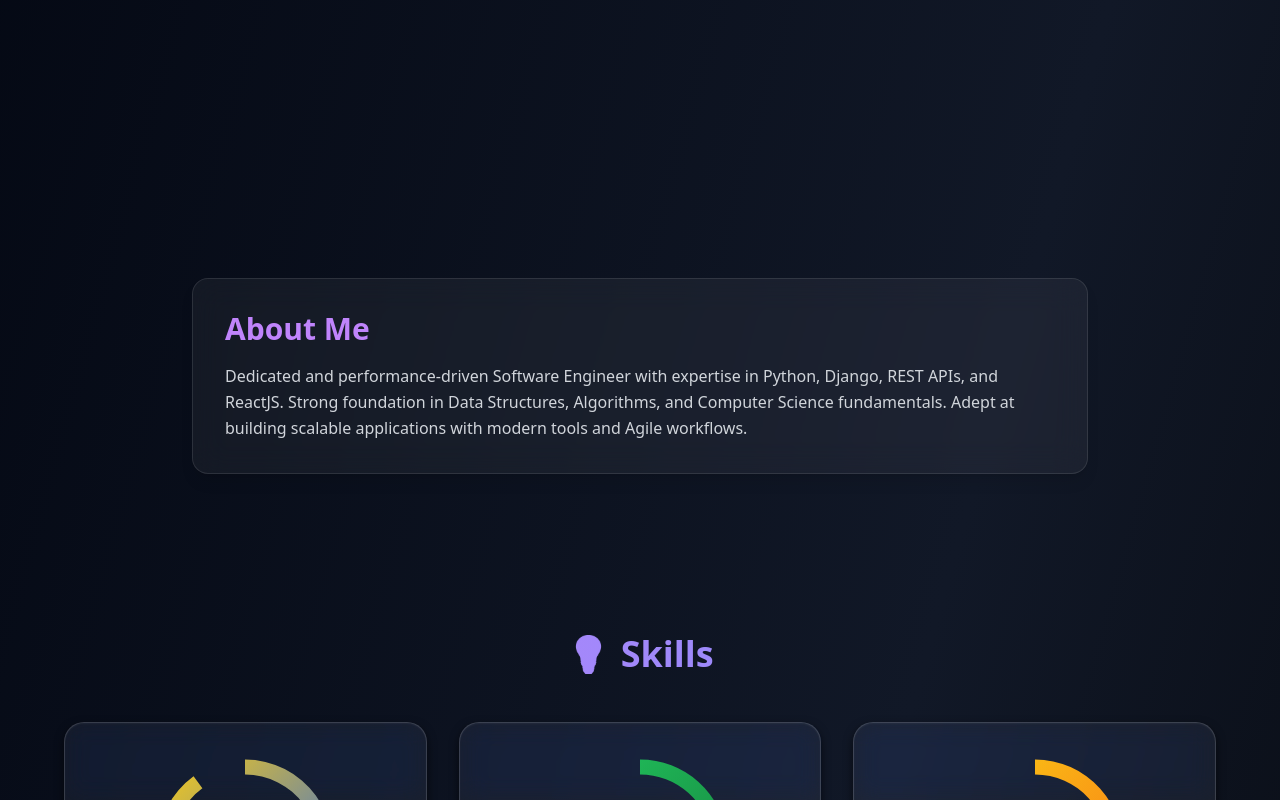
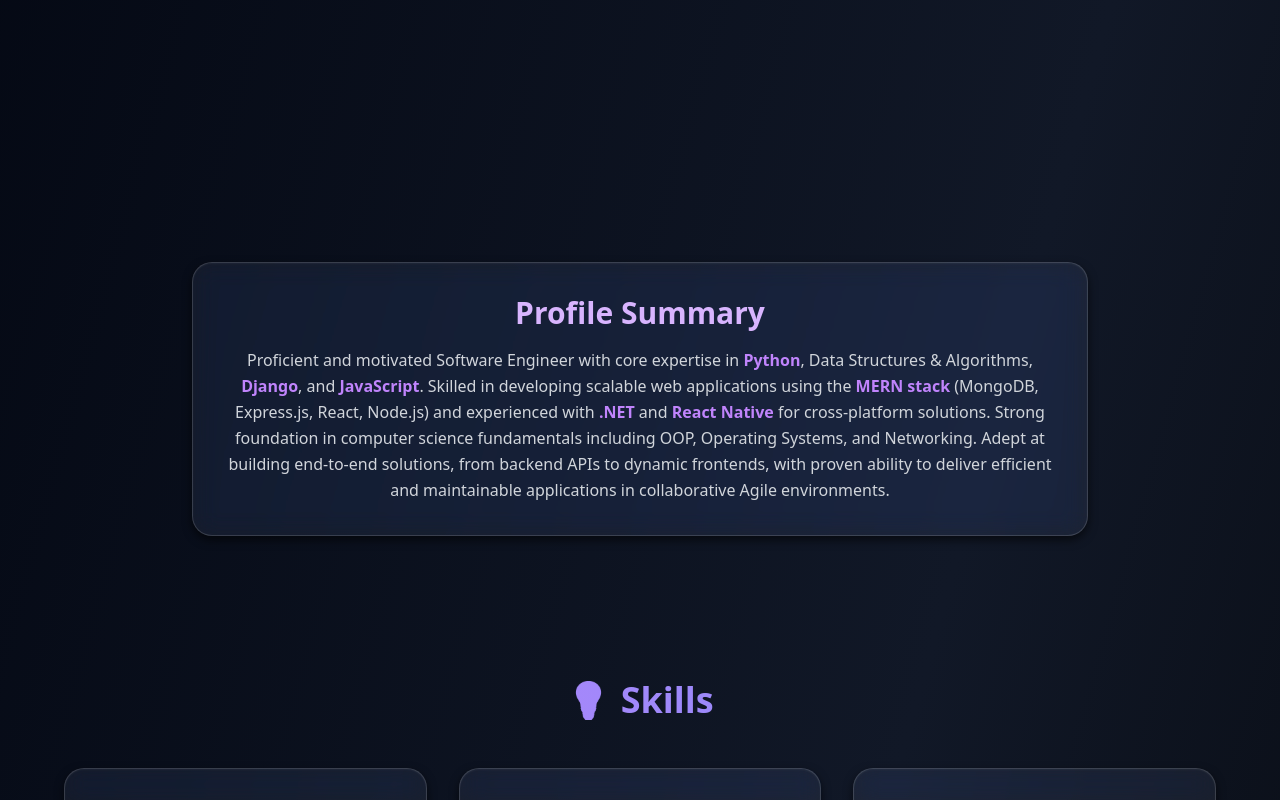
Before and after one commit to mirjubair/portfolio, a Next.js app: page / in a window 1280 px wide. Shown: the part 602-1402 px from the top of the page. Built offline with nearby package versions, Linux system fonts and the light colour scheme.

Commit message:
Update About.tsx

```diff
--- a/src/components/About.tsx
+++ b/src/components/About.tsx
@@ -1,19 +1,34 @@
 "use client";
-import Reveal from "./Reveal";
+import Reveal from "@/components/Reveal";
 
-export default function About() {
+export default function ProfileSummary() {
   return (
-    <section id="about" className="py-20">
+    <section id="about" className="py-16">
       <div className="container mx-auto max-w-4xl">
         <Reveal>
-          <div className="p-8 rounded-2xl bg-white/5 backdrop-blur-lg shadow-lg border border-white/10">
-            <h2 className="text-3xl font-bold text-purple-400">About Me</h2>
-            <p className="mt-4 text-gray-300 leading-relaxed">
-              Dedicated and performance-driven Software Engineer with expertise
-              in Python, Django, REST APIs, and ReactJS. Strong foundation in
-              Data Structures, Algorithms, and Computer Science fundamentals.
-              Adept at building scalable applications with modern tools and
-              Agile workflows.
+          <div className="glass-card p-8 text-center">
+            <h2 className="text-3xl font-bold text-purple-300 mb-4">
+              Profile Summary
+            </h2>
+            <p className="text-gray-300 leading-relaxed">
+              Proficient and motivated Software Engineer with core expertise in
+              <span className="font-semibold text-purple-400"> Python</span>,
+              Data Structures & Algorithms,
+              <span className="font-semibold text-purple-400"> Django</span>, and
+              <span className="font-semibold text-purple-400"> JavaScript</span>.
+              Skilled in developing scalable web applications using the
+              <span className="font-semibold text-purple-400"> MERN stack</span>{" "}
+              (MongoDB, Express.js, React, Node.js) and experienced with{" "}
+              <span className="font-semibold text-purple-400">.NET</span> and{" "}
+              <span className="font-semibold text-purple-400">
+                React Native
+              </span>{" "}
+              for cross-platform solutions. Strong foundation in computer
+              science fundamentals including OOP, Operating Systems, and
+              Networking. Adept at building end-to-end solutions, from backend
+              APIs to dynamic frontends, with proven ability to deliver
+              efficient and maintainable applications in collaborative Agile
+              environments.
             </p>
           </div>
         </Reveal>
```
